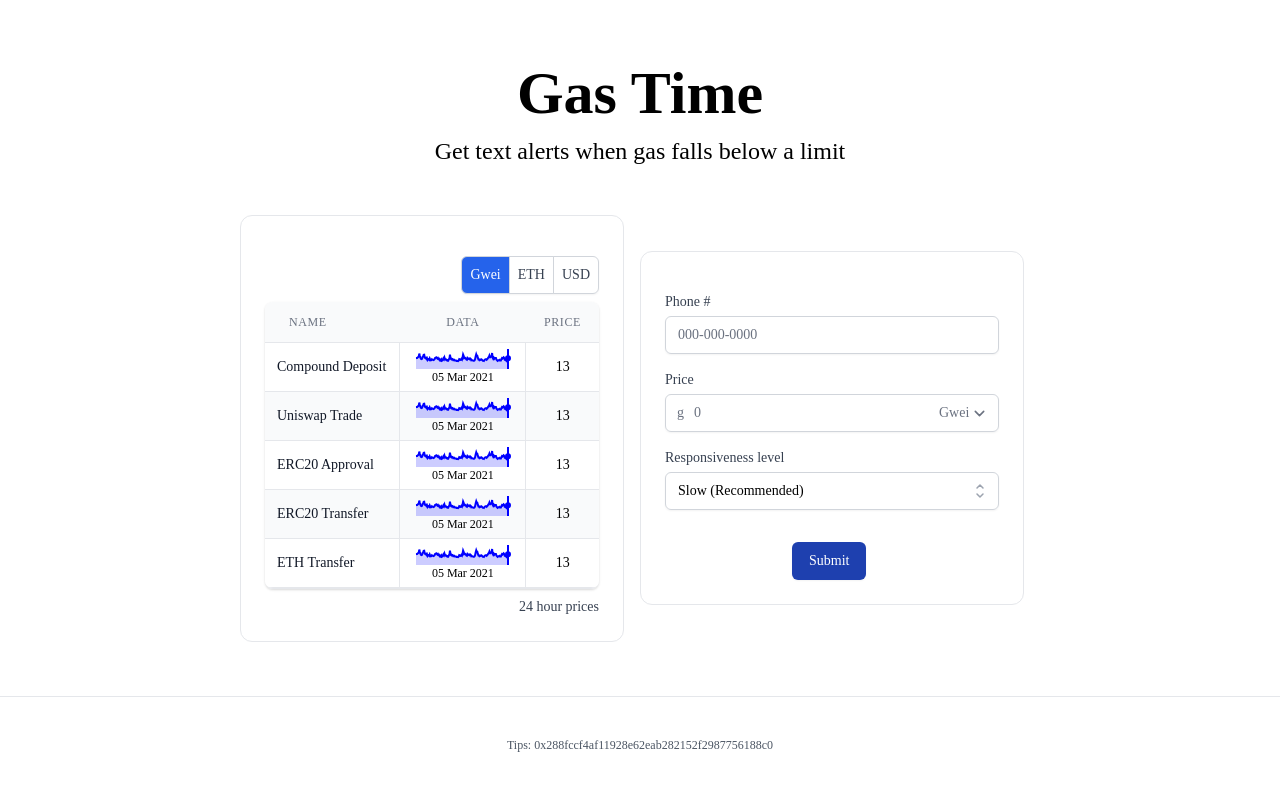
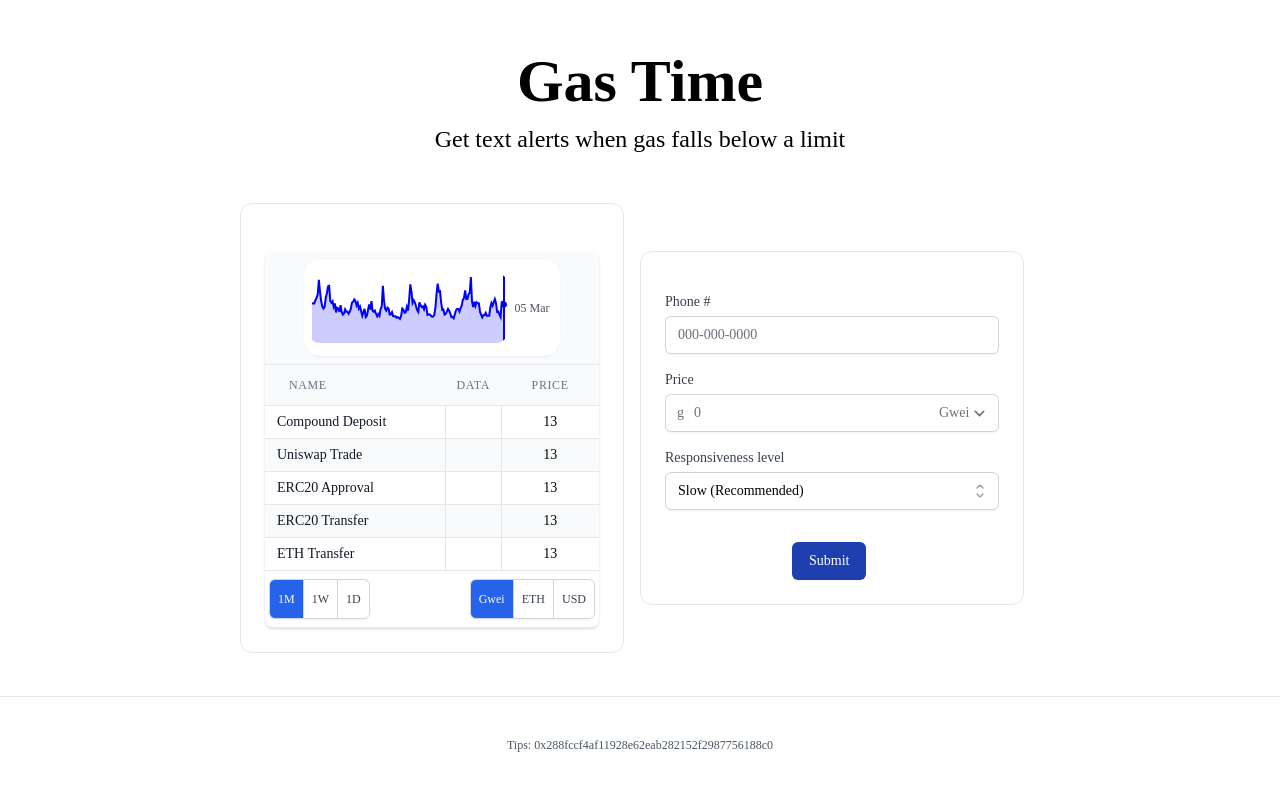
Before and after one commit to aiddun/gasalert, a Next.js app: page / in a window 1280 px wide. Shown: the top 790 px of the page. Built offline with nearby package versions, Linux system fonts and the light colour scheme; a web font is replaced by a local one.

Commit message:
looks nice

```diff
--- a/components/HorizontalTabSelect.js
+++ b/components/HorizontalTabSelect.js
@@ -4,7 +4,7 @@ const HorizontalTabSelect = ({
   setSelectedElement,
 }) => {
   const commonStyle =
-    "currencySelect relative inline-flex items-center py-2 text-sm font-medium focus:outline-none border";
+    "currencySelect relative inline-flex items-center py-2 text-xs font-medium focus:outline-none border";
 
   const nonSelectedStyle =
     "border-gray-300 bg-white  text-gray-700 hover:bg-gray-50";
@@ -13,7 +13,7 @@ const HorizontalTabSelect = ({
 
   return (
     <div
-      className="relative z-0 inline-flex rounded-md shadow-sm -space-x-px "
+      className="relative z-0 inline-flex rounded-md shadow-sm -space-x-px h-10"
       aria-label="Pagination"
     >
       {elements.map((el, index, arr) => (
--- a/components/MiniGraph.js
+++ b/components/MiniGraph.js
@@ -2,15 +2,19 @@ import React, { useEffect, useRef, useState } from "react";
 import sparkline from "./Sparkline";
 
 // Memoize bc we have non-declarative components and we dont want to remount on a key change
-const MiniGraph = React.memo(
-  ({ setLimitPrice, limitPrice, setPrice, data }) => {
+const MiniGraph = React.memo(({ setLimitPrice, limitPrice, data }) => {
+  const [price, setPrice] = useState(0);
   const formatDate = (date) =>
-      date.toUTCString().replace(/^.*?, (.*?) \d{2}:\d{2}:\d{2}.*?$/, "$1");
+    date
+      .toUTCString()
+      .replace(/^.*?, (.*?) \d{2}:\d{2}:\d{2}.*?$/, "$1")
+      .replace(/[0-9]{4,5}/, "");
 
   const mostRecentData = data[data.length - 1];
   let lastSelectedPrice = useRef(mostRecentData.value);
   let lastDate = useRef(formatDate(new Date(mostRecentData.date)));
   const graphRef = useRef(null);
+  const toolTipRef = useRef(null);
 
   const findClosest = (target, tagName) => {
     if (target.tagName === tagName) {
@@ -29,8 +33,7 @@ const MiniGraph = React.memo(
   useEffect(() => {
     const options = {
       onmousemove: (event, datapoint) => {
-          const svg = findClosest(event.target, "svg");
-          const tooltip = svg.nextElementSibling;
+        const tooltip = toolTipRef.current;
 
         const date = formatDate(new Date(datapoint.date));
         tooltip.textContent = date;
@@ -42,8 +45,7 @@ const MiniGraph = React.memo(
       },
 
       onmouseout: (event) => {
-          const svg = findClosest(event.target, "svg");
-          const tooltip = svg.nextElementSibling;
+        const tooltip = toolTipRef.current;
         tooltip.style.top = `${event.offsetY}px`;
         tooltip.style.left = `${event.offsetX + 20}px`;
 
@@ -53,9 +55,8 @@ const MiniGraph = React.memo(
       },
 
       onmouseupdown: (event, dp) => {
-          const svg = findClosest(event.target, "svg");
-          const tooltip = svg.nextElementSibling;
         const date = formatDate(new Date(dp.date));
+        const tooltip = toolTipRef.current;
         tooltip.textContent = date;
 
         lastSelectedPrice.current = dp.value;
@@ -74,22 +75,21 @@ const MiniGraph = React.memo(
   }, []);
 
   return (
-      <div>
+    <div className="mx-auto bg-white w-64  h-24 rounded-2xl flex justify-center items-center shadow-sm">
       <svg
         ref={graphRef}
-          className="eth"
-          width="100"
-          height="20"
+        className="eth block rounded-xl"
+        width="200"
+        height="70"
         strokeWidth="2"
         stroke="blue"
         fill="rgba(0, 0, 255, .2)"
       ></svg>
-        <span className={"tooltip text-xs"}>
+      <p ref={toolTipRef} className="text-xs text-center text-gray-600 w-12">
         {formatDate(new Date(mostRecentData.date))}
-        </span>
+      </p>
     </div>
   );
-  }
-);
+});
 
 export default MiniGraph;
--- a/pages/index.js
+++ b/pages/index.js
@@ -45,7 +45,6 @@ const TR = ({ name, setLimitPrice, currencySelected, setCurrencySelected }) => {
   //   { name: "ETH", date: "2017-10-01", value: 303.56 },
   //   { name: "ETH", date: "2017-11-01", value: 298.21 },
   // ];
-  console.log(testPriceData);
 
   const mostRecentPrice = data[data.length - 1].value;
   const [price, setPrice] = useState(mostRecentPrice);
@@ -57,15 +56,7 @@ const TR = ({ name, setLimitPrice, currencySelected, setCurrencySelected }) => {
         {name}
       </td>
 
-      <td className="px-3 py-1.5 whitespace-no-wrap border-l text-center border-b border-gray-200 text-sm leading-3 font-medium">
-        <MiniGraph
-          setPrice={setPrice}
-          setLimitPrice={setLimitPrice}
-          lastPrice={lastPrice}
-          setLastPrice={setLastPrice}
-          data={data}
-        />
-      </td>
+      <td className="px-3 py-1.5 whitespace-no-wrap border-l text-center border-b border-gray-200 text-sm leading-3 font-medium"></td>
       <td className="px-3 py-1.5 whitespace-no-wrap border-l text-center border-b border-gray-200 text-sm leading-3 font-medium">
         <button className="w-12">{price}</button>
       </td>
@@ -75,7 +66,6 @@ const TR = ({ name, setLimitPrice, currencySelected, setCurrencySelected }) => {
 
 const ConversionTable = ({
   currencies,
-  currency,
   // For later side-effect of deselecting price
   setLimitPrice,
   currencySelected,
@@ -89,11 +79,23 @@ const ConversionTable = ({
     { name: "ETH Transfer" },
   ];
 
+  const [currency, setCurrency] = useState("Gwei");
+  const [lastPrice, setLastPrice] = useState(0);
+
   return (
+    <div>
       <div className="flex flex-col">
         <div className="-my-2 py-2 overflow-x-auto sm:-mx-6 sm:px-6 lg:-mx-8 lg:px-8">
           <div className="align-middle inline-block min-w-full shadow overflow-hidden rounded-lg border-b border-gray-200">
-          <table className="min-w-full">
+            <div className="mx-auto bg-gray-50 py-2">
+              <MiniGraph
+                setLimitPrice={setLimitPrice}
+                lastPrice={lastPrice}
+                setLastPrice={setLastPrice}
+                data={data}
+              />
+            </div>
+            <table className="min-w-full border-t border-gray-200 ">
               <thead>
                 <tr>
                   <th className="px-6 py-3 border-b border-gray-200 bg-gray-50 text-left text-xs leading-4 font-medium text-gray-500 uppercase tracking-wider">
@@ -121,8 +123,20 @@ const ConversionTable = ({
                 ))}
               </tbody>
             </table>
+            <div className="flex justify-between py-2 px-1">
+              <HorizontalTabSelect
+                elements={["1M", "1W", "1D"]}
+                selectedElement={"1M"}
+                setSelectedElement={setCurrency}
+              />
+              <HorizontalTabSelect
+                elements={Object.keys(currencies)}
+                selectedElement={currency}
+                setSelectedElement={setCurrency}
+              />
             </div>
-        <p className="text-sm text-gray-700 text-right pt-2">24 hour prices</p>
+          </div>
+        </div>
       </div>
     </div>
   );
@@ -135,16 +149,10 @@ const ConversionPane = ({
   setCurrencySelected,
 }) => {
   const [currency, setCurrency] = useState("Gwei");
+  const [lastPrice, setLastPrice] = useState(0);
 
   return (
     <>
-      <div className="flex flex-row-reverse">
-        <HorizontalTabSelect
-          elements={Object.keys(currencies)}
-          selectedElement={currency}
-          setSelectedElement={setCurrency}
-        />
-      </div>
       <div className="pt-2">
         <ConversionTable
           currencies={currencies}
```
Lines whose indentation alone changed are shown as unchanged.
